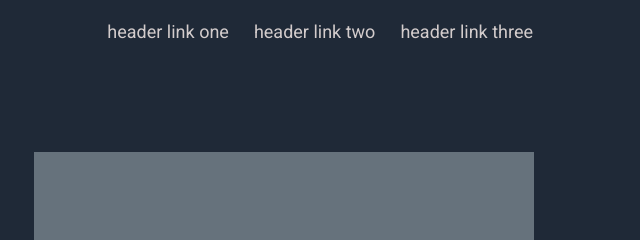
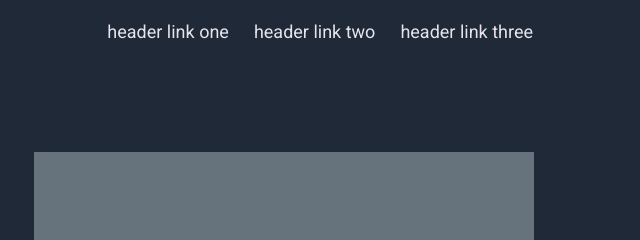
Before and after one commit to Yinkusadel/odin-landing-page, a website: page index.html in a window 1280 px wide. Shown: the top 240 px of the page, 637-1277 px from the left. Drawn offline with Linux system fonts and the light colour scheme.

Commit message:
add complete solution

```diff
--- a/index.html
+++ b/index.html
@@ -11,9 +11,9 @@
       <div id="header">
         <h3 class="header-logo">Header Logo</h3>
         <ul class="header-links">
-          <li><a href="#">header link one</a></li>
-          <li><a href="#">header link two</a></li>
-          <li><a href="#">header link three</a></li>
+          <li><a class="link" href="#">header link one</a></li>
+          <li><a class="link" href="#">header link two</a></li>
+          <li><a class="link" href="#">header link three</a></li>
         </ul>
       </div>
 
--- a/styles.css
+++ b/styles.css
@@ -43,8 +43,12 @@ h3 {
   gap: 25px;
 }
 
-a {
-  color: rgb(211 204 204);
+a:hover {
+  color: red;
+}
+
+.link {
+  color: #e7e5eb;
   text-decoration: none;
 }
 
```
